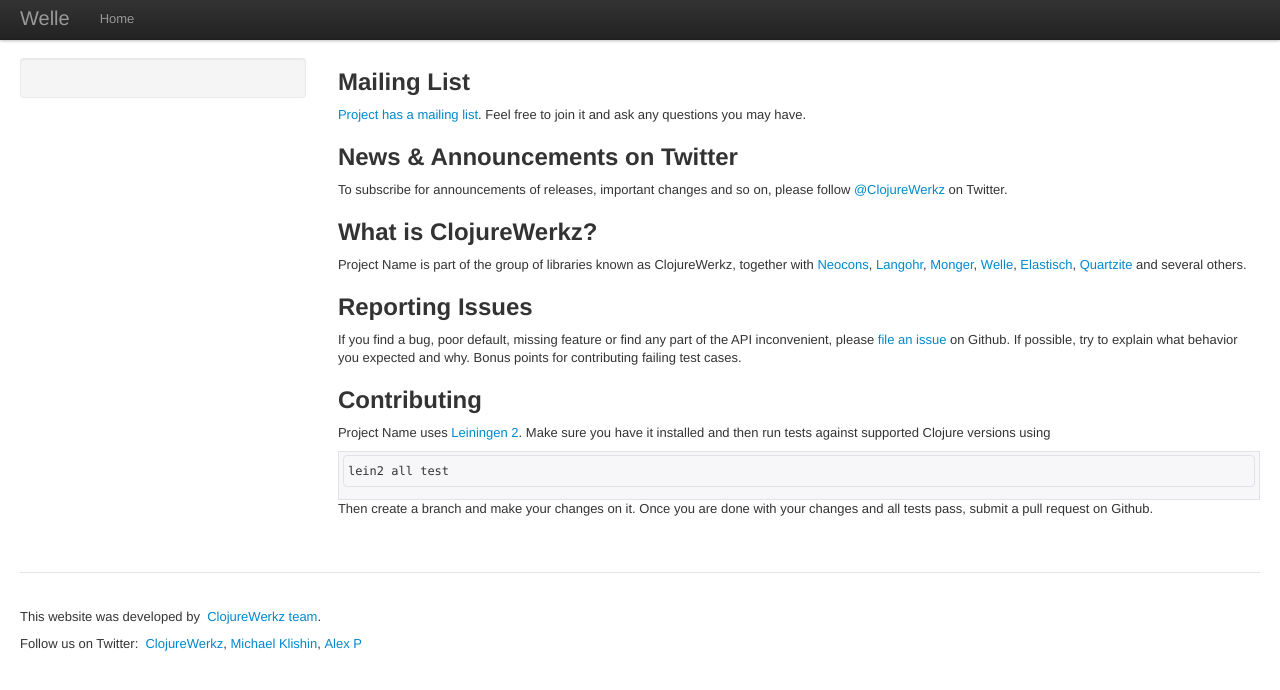
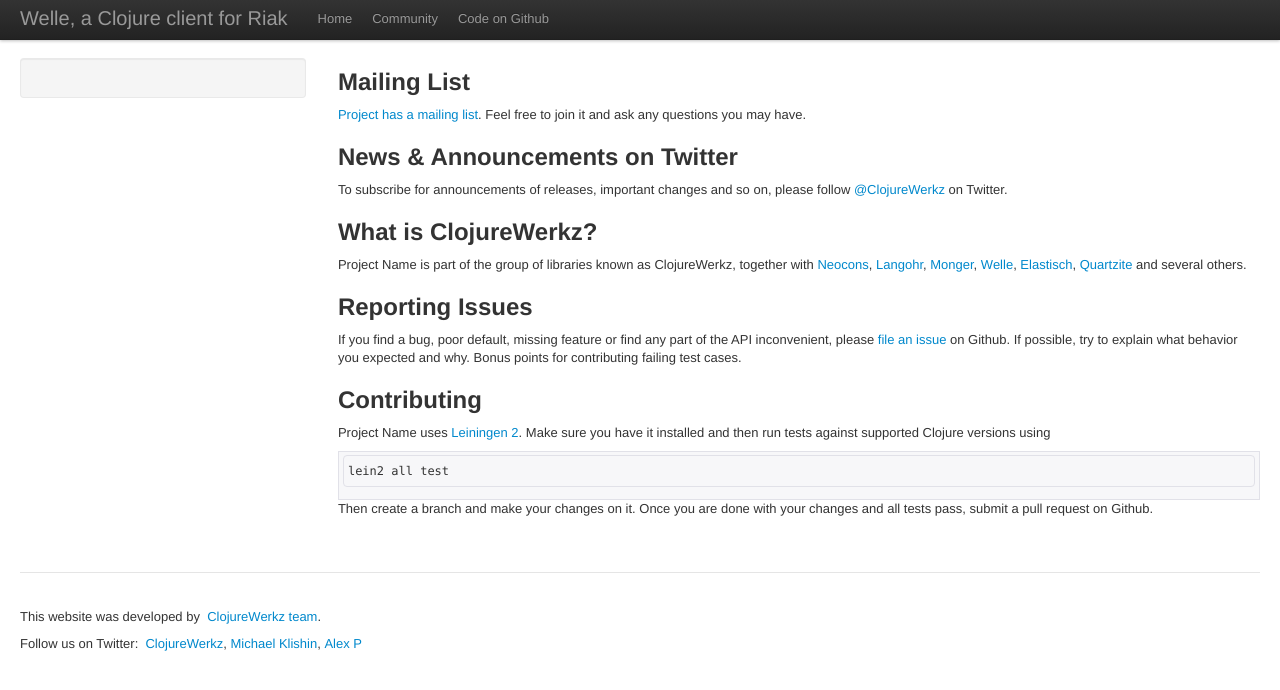
Before and after one commit to clojurewerkz/welle.docs, a Jekyll site: the page built from articles/community.md, in a window 1280 px wide. Shown: the top 690 px of the page. Built offline with Jekyll 4.4.1, drawn with Linux system fonts in a browser that asks for light colours; some web fonts are replaced.

Commit message:
Fixing things

```diff
--- a/_layouts/article.html
+++ b/_layouts/article.html
@@ -34,11 +34,17 @@
             <span class='icon-bar'></span>
             <span class='icon-bar'></span>
           </a>
-          <a class='brand' href='/'>Welle</a>
+          <a class='brand' href='/'>Welle, a Clojure client for Riak</a>
           <div class='nav-collapse'>
             <ul class='nav'>
               <li>
                 <a href='/'>Home</a>
+              </li>
+              <li>
+                <a href='/articles/community.html'>Community</a>
+              </li>
+              <li>
+                <a href='https://github.com/michaelklishin/welle'>Code on Github</a>
               </li>
             </ul>
           </div>
--- a/_layouts/default.html
+++ b/_layouts/default.html
@@ -34,7 +34,7 @@
             <span class='icon-bar'></span>
             <span class='icon-bar'></span>
           </a>
-          <a class='brand' href='/'>Welle</a>
+          <a class='brand' href='/'>Welle, a Clojure client for Riak</a>
           <div class='nav-collapse'>
             <ul class='nav'>
               <li>
```
